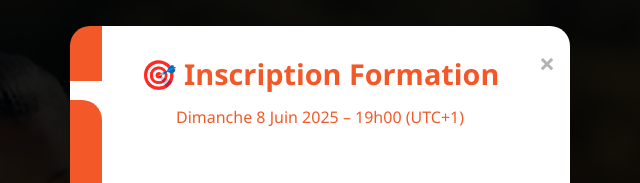
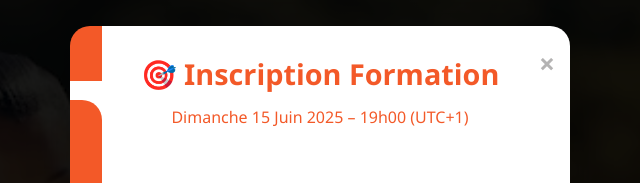
Before and after one commit to codinggirl2002/landingPage2, a plain HTML site: page index.html in a window 1280 px wide. Both pictures are taken after a click on the link "🎯 Rejoindre la formation maintenant". Shown: the top 183 px of the page, 320-960 px from the left. Drawn offline with Linux system fonts and the light colour scheme.

Commit message:
new changes

```diff
--- a/index.html
+++ b/index.html
@@ -914,7 +914,7 @@
             <div-- class="modal-header">
                 <span class="close" onclick="closeModal()">&times;</span>
                 <h2>🎯 Inscription Formation</h2>
-                <p>Dimanche 8 Juin 2025 – 19h00 (UTC+1)</p>
+                <p>Dimanche 15 Juin 2025 – 19h00 (UTC+1)</p>
             </div-->
             <div class="modal-body">
                 <form id="inscriptionForm"  >
--- a/script.js
+++ b/script.js
@@ -1,4 +1,4 @@
-//fonctions pour les animations.
+//fonctions pour les animations
 
 document.addEventListener('DOMContentLoaded', function () {
     // IntersectionObserver pour les animations au scroll
```
